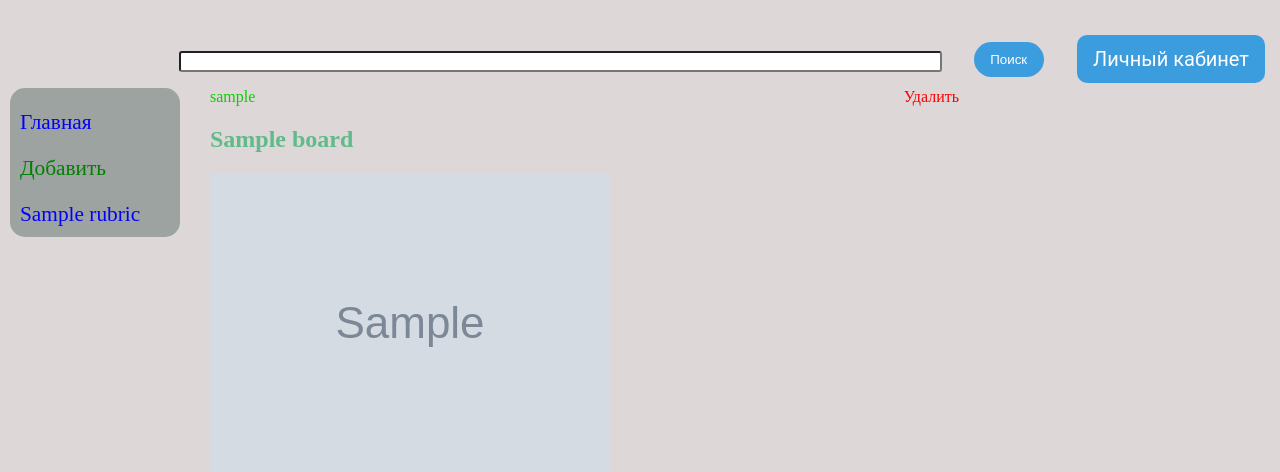
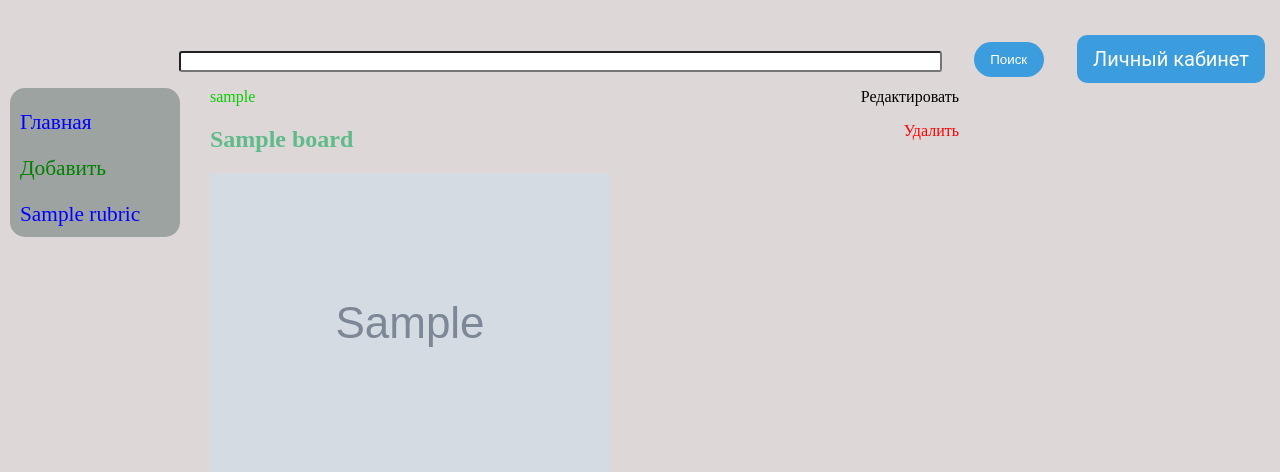
Before and after one commit to mas-gae76/Ad-site, a Django app: page /board/ in a window 1280 px wide. Shown: the part 98-570 px from the top of the page. Run offline with Django 3.2, Linux system fonts and the light colour scheme; a user stored in the database is signed in; tables that the repository leaves empty hold one stand-in row (values such as "Sample post"); grey boxes marked "Sample" are stand-in pictures; some libraries are stand-ins or nearby versions; some web fonts are replaced.

Commit message:
added extra tags to edit ad

```diff
--- a/samplesite/board/templates/board/index.html
+++ b/samplesite/board/templates/board/index.html
@@ -6,11 +6,12 @@
 <div class="ads">
     <a title="Перейти к '{{ b.user.username }}'" class="board_username" href="#">{{ b.user.username }}</a>
     {% if user.is_authenticated and b.user == user %}
-    <a class="delete_ad" href="{% url 'delete_ad' b.pk %}">Удалить</a>
+    <a class="edit_ad" href="{% url 'edit_ad' b.pk %}">Редактировать</a>
+    <p><a class="delete_ad" href="{% url 'delete_ad' b.pk %}">Удалить</a></p>
     {% endif %}
     <h2>{{ b.title }}</h2>
     {% if b.image %}
-    <img src="{% thumbnail b.image 'default' %}"}>
+    <img src="{% thumbnail b.image 'default' %}">
     {% else %}
     <img width="135" height="90" src="{% static 'board/empty.jpg' %}">
     {% endif %}
@@ -26,7 +27,11 @@
     <a title="Просмотр объявлений из рубрики '{{ rubric }}'" class="rubric_post" href="{% url 'by_rubric' rubric.pk %}">{{ rubric }}</a>
     {% endif %}
     {% endfor %}
+    {% if b.is_edited is False %}
     <p>{{ b.published }}</p>
+    {% else %}
+    <p title="Изменено {{ b.edited }}">{{ b.published }}</p>
+    {% endif %}
     <hr align="left">
 </div>
 {% endfor %}
```
